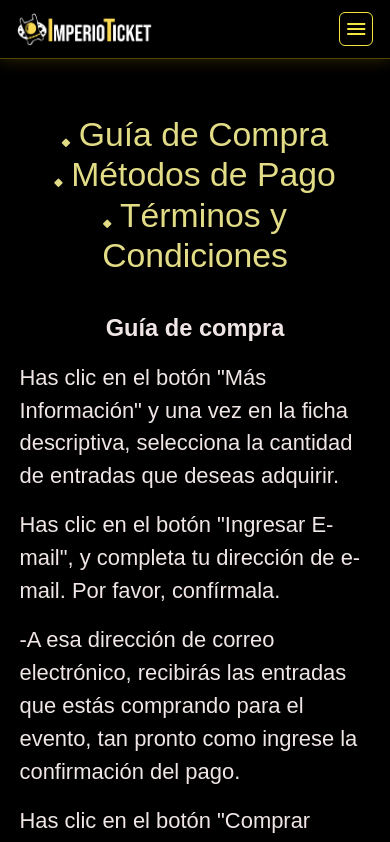
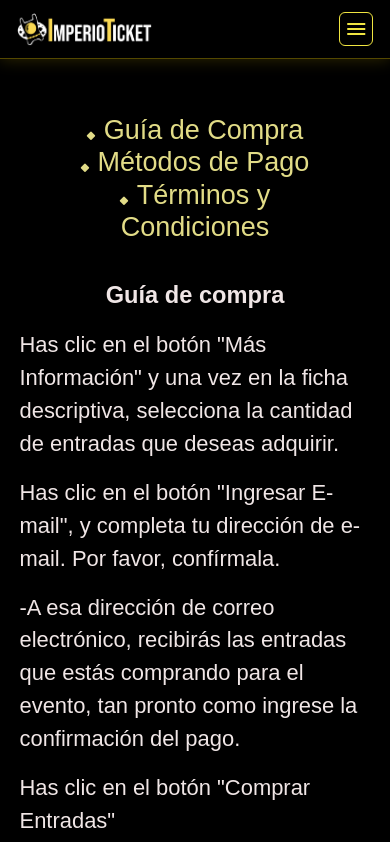
Before and after one commit to LeonardoRiera/IMPERIOtickets, a React (Vite) app: page /GuiaCompra in a window 390 px wide. Shown: the top 842 px of the page. Built offline with nearby package versions, Linux system fonts and the light colour scheme; a web font is replaced by a local one.

Commit message:
correccion responsive gui de compra

```diff
--- a/src/Components/GuiaDeCompra/GuiaDeCompra.css
+++ b/src/Components/GuiaDeCompra/GuiaDeCompra.css
@@ -170,7 +170,7 @@
 
     /* h2 */
     .tituloInformacionGuia {
-        font-size: 4vmax;
+        font-size: 3.2vmax;
 
     }
 
```
